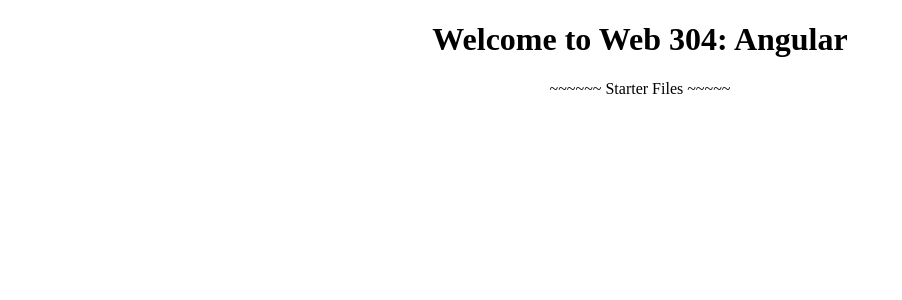
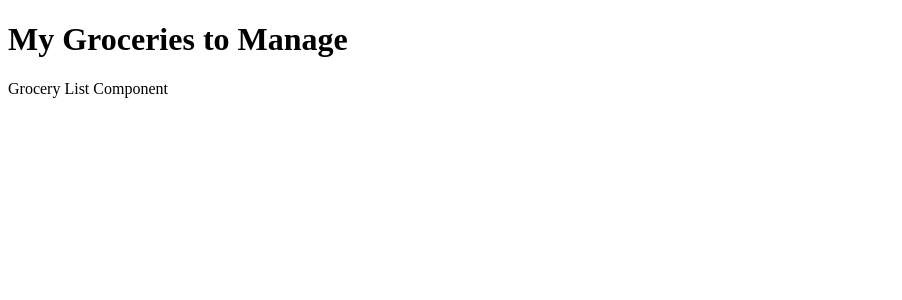
Before and after one commit to yl-xin/Grocery_List, an Angular app: page / in a window 1280 px wide. Shown: the top 300 px of the page, without its empty margins (0-902 px from the left). Built offline with nearby package versions, Linux system fonts and the light colour scheme.

Commit message:
add a component

```diff
--- a/src/app/app.component.ts
+++ b/src/app/app.component.ts
@@ -2,9 +2,13 @@ import { Component } from '@angular/core';
 
 @Component({
   selector: 'app-root',
-  templateUrl: './app.component.html',
-  styleUrls: ['./app.component.css']
+  template: `
+  <div>
+    <h1>{{pageTitle}}</h1>
+    <app-groceries></app-groceries>
+  </div>
+  `
 })
 export class AppComponent {
-  title = 'Web 304: Angular';
+  pageTitle:string = 'My Groceries to Manage';
 }
--- a/src/app/app.module.ts
+++ b/src/app/app.module.ts
@@ -1,11 +1,14 @@
 import { BrowserModule } from '@angular/platform-browser';
 import { NgModule } from '@angular/core';
 
+
 import { AppComponent } from './app.component';
+import {GroceryListComponent} from './groceries/grocerieslist.component';
 
 @NgModule({
   declarations: [
-    AppComponent
+    AppComponent,
+    GroceryListComponent
   ],
   imports: [
     BrowserModule
--- /dev/null
+++ b/src/app/groceries/grocerieslist.component.html
@@ -0,0 +1,3 @@
+<div>
+    Grocery List Component
+</div>
--- /dev/null
+++ b/src/app/groceries/grocerieslist.component.ts
@@ -0,0 +1,8 @@
+import {Component} from '@angular/core';
+@Component({
+    selector:'app-groceries',
+    templateUrl:'grocerieslist.component.html'
+})
+export class GroceryListComponent {
+    pageTitle:'Component list'
+}
```
